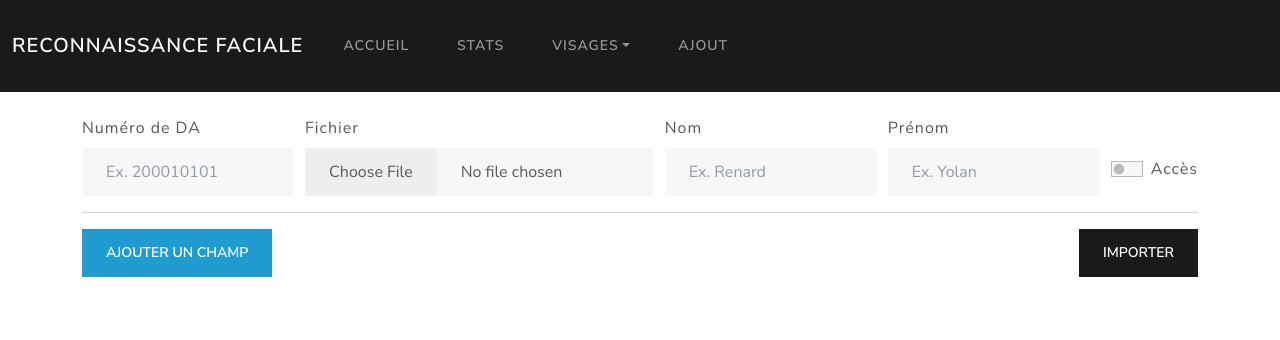
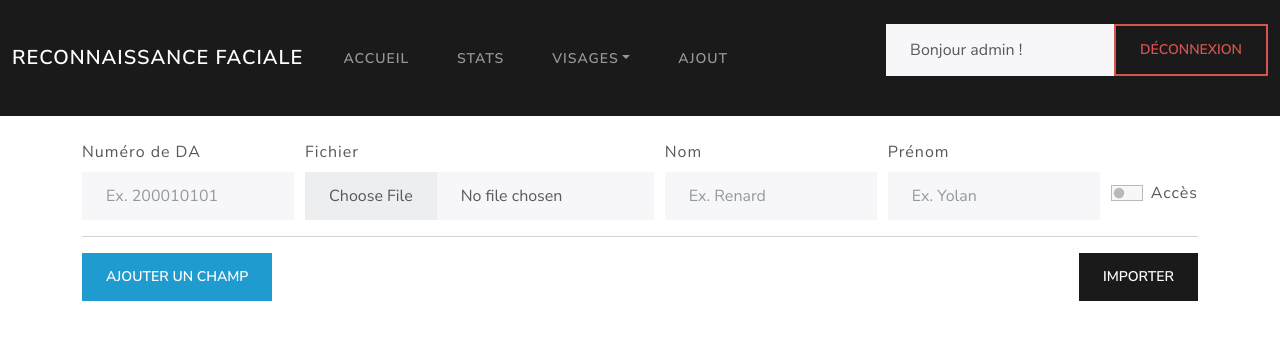
Before and after one commit to AwesomeLuffy/Fiole, a Flask app: page /add in a window 1280 px wide. Shown: the top 340 px of the page. Run offline with Flask 2, Linux system fonts and the light colour scheme; the visitor is signed in with stand-in values (Sample User, id 1); parts of the project's set-up code (start-up, migrations or seed data) failed here and were passed over; some libraries are stand-ins or nearby versions.

Commit message:
Chaging navigation to show a log out button and who is connected

```diff
--- a/src/Templates/navigation.html
+++ b/src/Templates/navigation.html
@@ -15,7 +15,7 @@
                            aria-haspopup="true" aria-expanded="false">Visages</a>
                         <div class="dropdown-menu" data-bs-popper="static">
                             <a class="dropdown-item" href="{{ url_for('SeeRouter.registered') }}">Enregistrés</a>
-                            <a class="dropdown-item" href="{{ url_for('SeeRouter.unknows') }}">Inconnues</a>
+                            <a class="dropdown-item" href="{{ url_for('SeeRouter.unknown') }}">Inconnues</a>
                         </div>
                     </li>
                     <li class="nav-item">
@@ -23,6 +23,16 @@
                     </li>
                 </ul>
             </div>
+            {% if session['is_connected'] %}
+                <form class="d-flex">
+                    <div class="input-group mb-3">
+                        <input type="text" class="form-control" value="Bonjour {{ session['username'] }} !" readonly="">
+                        <button class="btn btn-outline-danger" type="submit" id="button-deconnect"
+                                formaction="{{ url_for("LoginRouter.logout") }}">Déconnexion
+                        </button>
+                    </div>
+                </form>
+            {% endif %}
         </div>
     </nav>
 </header>
```
